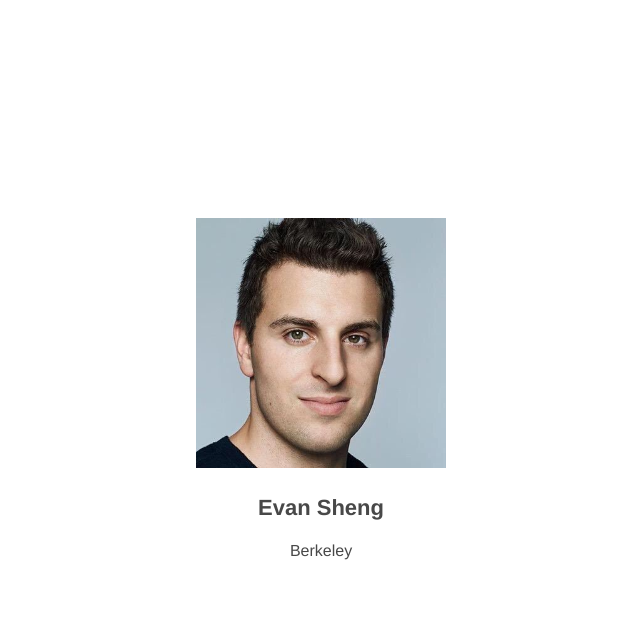
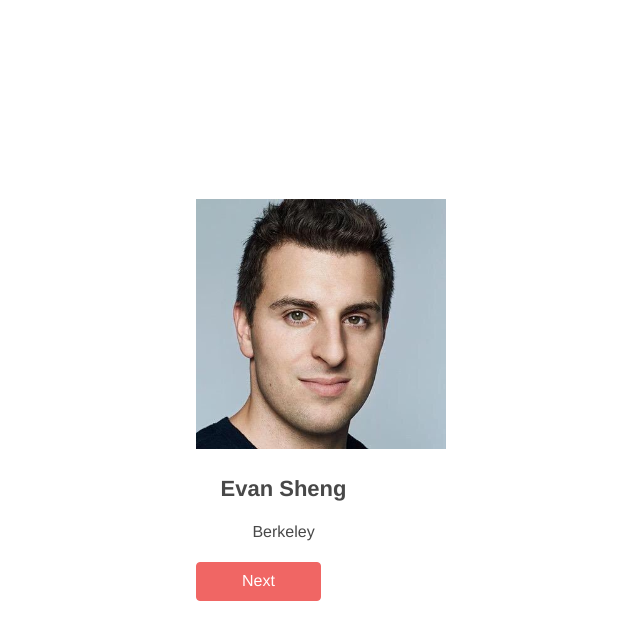
Before and after one commit to solastley/airbnb-intern-challenge, a React (Create React App) app: page / in a window 1280 px wide. Both pictures are taken after a click on the button "Start". Shown: the top 640 px of the page, without its empty margins (319-959 px from the left). Built offline with nearby package versions, Linux system fonts and the light colour scheme; the HTML template or start-up script is replaced by a standard one.

Commit message:
add next button

```diff
--- a/src/App.js
+++ b/src/App.js
@@ -2,6 +2,7 @@ import React, { Component } from 'react';
 import '../node_modules/normalize.css/normalize.css';
 import Intro from './Intro';
 import Card from './Card';
+import Button from './Button';
 import cardData from '../data/data.json';
 
 const styles = {
@@ -28,6 +29,13 @@ export default class App extends Component {
     });
   }
 
+	nextCard = () => {
+		console.log("Click!");
+		this.setState((prevState) => {
+			return {cardIndex: (prevState.cardIndex + 1)};
+		});
+	}
+
 	makeName(first, last) {
 		return first + " " + last;
 	}
@@ -39,11 +47,18 @@ export default class App extends Component {
 			<div style={styles}>
 			{
 				this.state.hasStarted ?
-					<Card
-						name={this.makeName(currCard.firstName, currCard.lastName)}
-						school={currCard.school}
-						gameData={currCard.facts}
-					/>
+					<div>
+						<Card
+							name={this.makeName(currCard.firstName, currCard.lastName)}
+							school={currCard.school}
+							gameData={currCard.facts}
+							handleClick={this.nextCard}
+						/>
+						<Button
+							text="Next"
+							onClick={this.nextCard}
+						/>
+					</div>
 				: <Intro handleClick={this.startGame}/>
 			}
 			</div>
--- a/src/StartButton.js
+++ b/src/Button.js
@@ -13,7 +13,7 @@ const styles = {
   borderRadius: "4px"
 };
 
-export default function StartButton(props) {
+export default function Button(props) {
   return (
     <button
       onClick={props.onClick}
--- a/src/Intro.js
+++ b/src/Intro.js
@@ -1,5 +1,5 @@
 import React from 'react';
-import StartButton from './StartButton.js';
+import Button from './Button.js';
 
 const styles = {
 	display: 'flex',
@@ -12,7 +12,7 @@ export default function Intro({handleClick}) {
 	return (
 		<div style={styles}>
 			<p>Air[tbd] Two truths and a lie</p>
-			<StartButton
+			<Button
 				onClick={() => handleClick()}
 				text="Start"
 			/>
```
